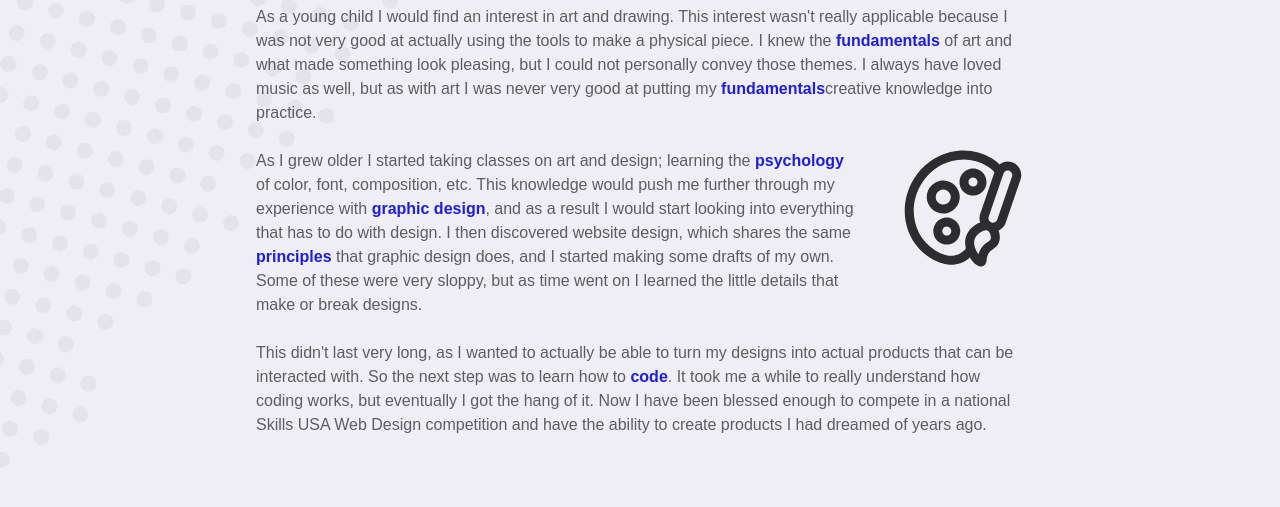
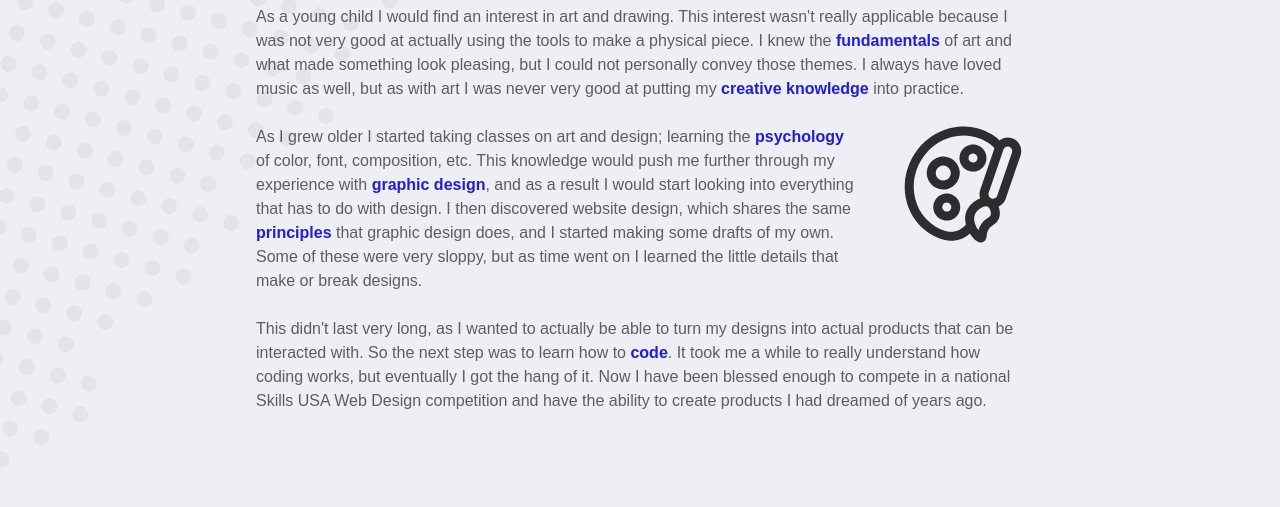
Before and after one commit to Ethan-Deardorff/Portfolio, a plain HTML site: page About-Me/index.html in a window 1280 px wide. Shown: the part 238-745 px from the top of the page. Drawn offline with Linux system fonts and the light colour scheme; a web font is replaced by a local one.

```diff
--- a/About-Me/index.html
+++ b/About-Me/index.html
@@ -58,7 +58,7 @@
                 made something
                 look pleasing, but I could not personally convey those themes. I always have loved music as well, but as
                 with art I was
-                never very good at putting my <strong class="blue">fundamentals</strong>creative knowledge into
+                never very good at putting my <strong class="blue">creative knowledge</strong> into
                 practice.
                 <br>
                 <br>
```
